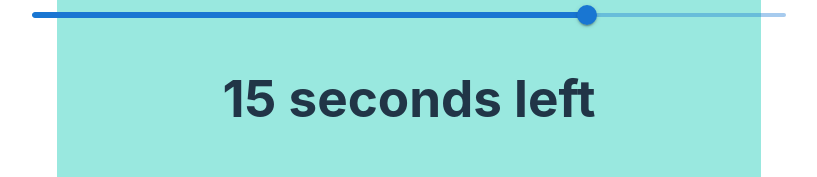
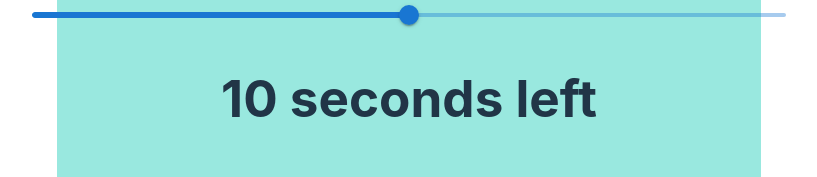
Before and after one commit to daniellberg/Counter-ranking, a React (Vite) app: page / in a window 1280 px wide. Shown: the part 420-597 px from the top of the page, without its empty margins (231-1048 px from the left). Built offline with nearby package versions, Linux system fonts and the light colour scheme.

Commit message:
feature: slider moves according to time

```diff
--- a/src/App.jsx
+++ b/src/App.jsx
@@ -3,15 +3,15 @@ import './App.css'
 import Main from './components/BaseFunctions.jsx'
 import Background from './components/Background.jsx'
 
-
 function App() {
 
   return (
-    <div>
-      <Background/>
-      <Main/>
-    </div>
-
+    <main>
+      <div className='body'>
+        <Background />
+        <Main />
+      </div>
+    </main>
   );
 }
 
--- a/src/components/BaseFunctions.jsx
+++ b/src/components/BaseFunctions.jsx
@@ -4,7 +4,7 @@ import Slider from '@mui/material/Slider';
 function Main() {
 
   const [counter, setCounter] = useState(0);
-  const [sliderValue, setSliderValue] = useState(15);
+  const [sliderValue, setSliderValue] = useState(10);
   const [segundos, setSegundos] = useState(sliderValue);
   const [isActive, setIsActive] = useState(false);
 
@@ -43,8 +43,12 @@ function Main() {
       interval = setInterval(() => {
         setSegundos((prevSegundos) => prevSegundos - 1);
       }, 1000);
+
+      //slider moves with time
+      setSliderValue(segundos);
     } else if (segundos === 0) {
       setIsActive(false);
+      // setSegundos(sliderValue);
     }
 
     return () => clearInterval(interval);
@@ -71,7 +75,7 @@ function Main() {
           onChange={(event, newValue) => setSliderValue(newValue)}
           aria-label="Default"
           valueLabelDisplay="auto"
-          min={1}
+          min={0}
           max={20}
         />
       </div>
--- a/src/index.css
+++ b/src/index.css
@@ -77,7 +77,12 @@ button:focus-visible {
   transition: all ease-in 0.2s;
 }
 
-
+.appbar{
+  position: fixed;
+  top: 0;
+  left: 0;
+  width: 100vw;
+}
 
 
 @media (prefers-color-scheme: light) {
```
